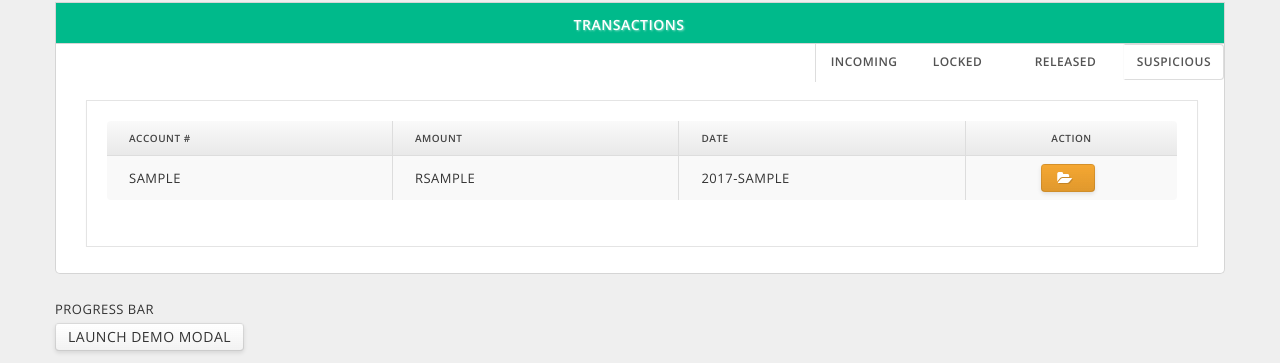
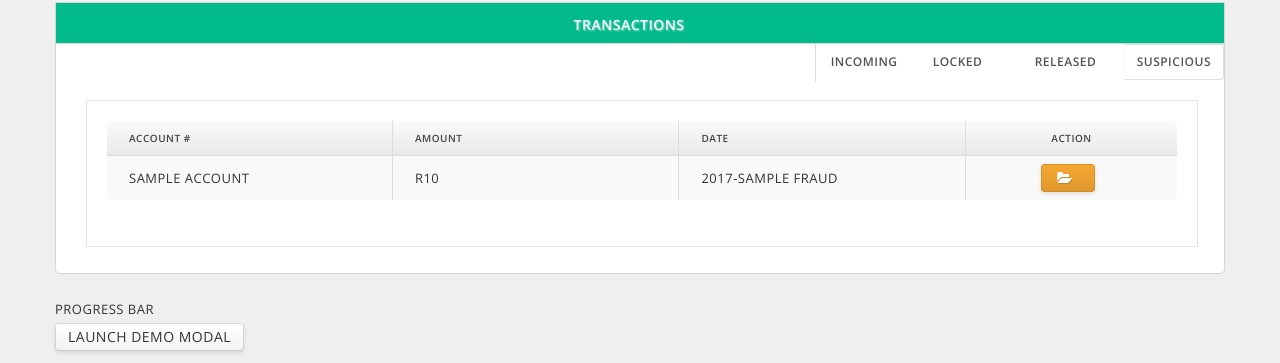
Before and after one commit to datawizzards-za/hackerthons, a Django app: template app/templates/dashboard.html in a window 1280 px wide, after a click on "SUSPICIOUS". Shown: the part 156-519 px from the top of the page. Run offline with Django 3.2, Linux system fonts and the light colour scheme; the template is opened without the code that fills it: most values are stand-ins (such as "Sample title", 1, 10 or a date in 2020); parts of the project's set-up code (start-up, migrations or seed data) failed here and were passed over; some libraries are stand-ins or nearby versions.

Commit message:
Remove template {{item.0 item.1}} moved to meaningful names like {{item.account}}

```diff
--- a/app/templates/dashboard.html
+++ b/app/templates/dashboard.html
@@ -80,9 +80,9 @@
                                               <tbody>
                                                 {% for item in values %}
                                                 <tr class="hvr-shrink">
-                                                  <td> {{ item.0 }} </td>
-                                                  <td> R{{ item.1 }} </td>
-                                                  <td> 2017-{{item.0}} </td>
+                                                  <td> {{ item.account }} </td>
+                                                  <td> R{{ item.amount }} </td>
+                                                  <td> 2017-{{item.fraud}} </td>
                                                   <td class="td-actions">
                                                       <a href="javascript:;" class="btn btn-block btn-warning">
                                                           <i class="btn-icon-only icon-folder-open"> </i>
```
